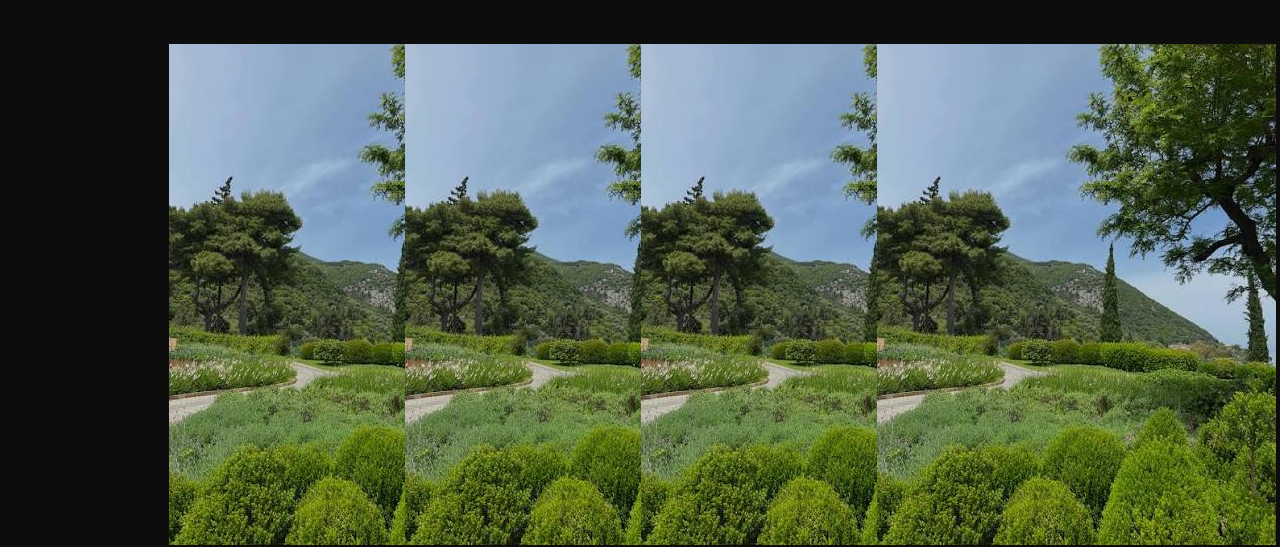
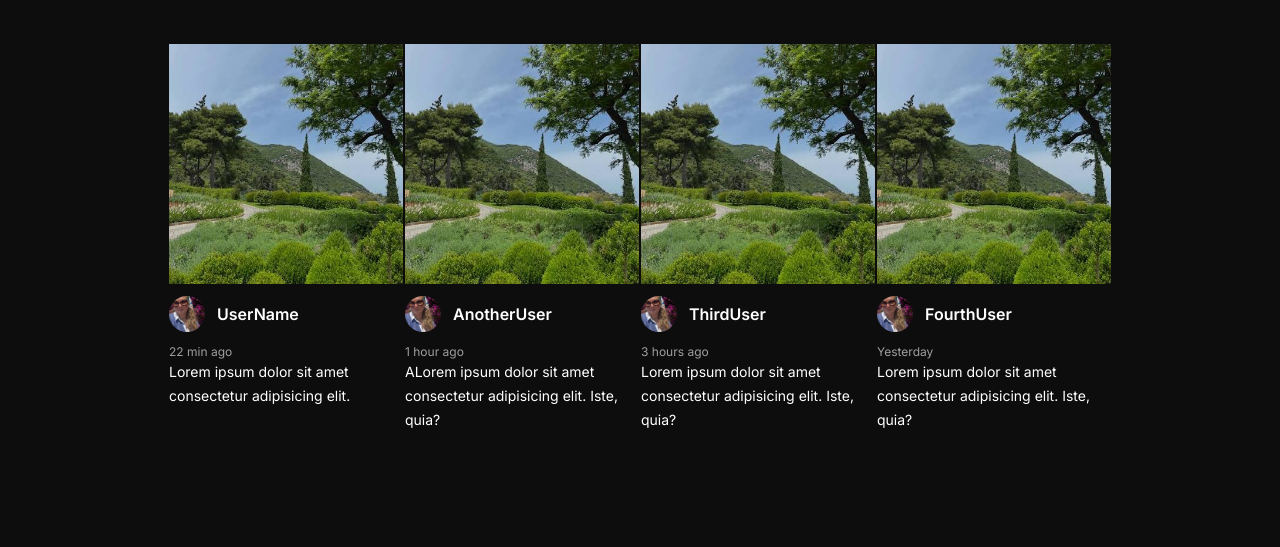
Before and after one commit to alextsapin/inctagram, a Next.js app: page / in a window 1280 px wide. Shown: the part 156-703 px from the top of the page. Built offline with nearby package versions, Linux system fonts and the light colour scheme; no server answers.

Commit message:
Fix lint errors

```diff
--- a/src/pages/main/ui/main.module.scss
+++ b/src/pages/main/ui/main.module.scss
@@ -1,4 +1,3 @@
-
 .main {
     box-sizing: border-box;
     width: 100%;
--- a/src/widgets/UserCard/ui/user-post-card.module.scss
+++ /dev/null
@@ -1,70 +0,0 @@
-$card-width: 234px;
-$post-height: 240px;
-$avatar-size: 36px;
-$accent: rgb(190 27 117);
-
-.link {
-  display: block;
-  max-width: $card-width;
-  margin: 25px 1px;
-  color: inherit;
-  text-decoration: none;
-}
-
-.card {
-  display: flex;
-  flex-direction: column;
-  gap: 12px;
-}
-
-.post-image,
-.author-avatar {
-  object-fit: cover;
-  background-color: $accent;
-}
-
-.post-image {
-  display: block;
-  width: 100%;
-  max-width: $card-width;
-  height: auto;
-  max-height: $post-height;
-  object-fit: cover;
-}
-
-.author {
-  display: flex;
-  align-items: center;
-  gap: 12px;
-}
-
-.author-avatar {
-  flex-shrink: 0;
-  width: $avatar-size;
-  height: $avatar-size;
-  border-radius: 50%;
-}
-
-@mixin text($weight, $size, $line-height) {
-  margin: 0;
-  font-family: Inter, sans-serif;
-  font-weight: $weight;
-  font-style: normal;
-  font-size: $size;
-  line-height: $line-height;
-  letter-spacing: 0;
-}
-
-.post-text {
-  @include text(400, 14px, 24px);
-}
-
-.published-at {
-  @include text(400, 12px, 16px);
-
-  color: rgb(255 255 255 / 60%);
-}
-
-.author-name {
-  @include text(600, 16px, 24px);
-}
--- a/src/widgets/UserCard/ui/UserPostCard.tsx
+++ b/src/widgets/user-post-card/ui/UserPostCard.tsx
@@ -21,18 +21,22 @@ export const UserCard = ({
     return (
         <Link href="/" className={styles.link}>
             <article className={styles.card}>
-                <Image className={styles.postImage} src={postImage} alt="Фото поста" />
+                <Image
+                    className={styles['post-image']}
+                    src={postImage}
+                    alt="Post photo"
+                />
                 <div className={styles.author}>
                     <Image
-                        className={styles.authorAvatar}
+                        className={styles['author-avatar']}
                         src={authorAvatar}
-                        alt={`Аватар ${username}`}
+                        alt={`${username} avatar`}
                     />
-                    <h3 className={styles.authorName}>{username}</h3>
+                    <h3 className={styles['author-name']}>{username}</h3>
                 </div>
                 <div>
-                    <p className={styles.publishedAt}>{publishedAt}</p>
-                    <p className={styles.postText}>{postText}</p>
+                    <p className={styles['published-at']}>{publishedAt}</p>
+                    <p className={styles['post-text']}>{postText}</p>
                 </div>
             </article>
         </Link>
--- /dev/null
+++ b/src/widgets/user-post-card/ui/user-post-card.module.scss
@@ -0,0 +1,69 @@
+$card-width: 234px;
+$post-height: 240px;
+$avatar-size: 36px;
+$accent: rgb(190 27 117);
+
+.link {
+    display: block;
+    max-width: $card-width;
+    margin: 25px 1px;
+    color: inherit;
+    text-decoration: none;
+}
+
+.card {
+    display: flex;
+    flex-direction: column;
+    gap: 12px;
+}
+
+.post-image,
+.author-avatar {
+    object-fit: cover;
+    background-color: $accent;
+}
+
+.post-image {
+    display: block;
+    width: 100%;
+    max-width: $card-width;
+    height: auto;
+    max-height: $post-height;
+}
+
+.author {
+    display: flex;
+    align-items: center;
+    gap: 12px;
+}
+
+.author-avatar {
+    flex-shrink: 0;
+    width: $avatar-size;
+    height: $avatar-size;
+    border-radius: 50%;
+}
+
+@mixin text($weight, $size, $line-height) {
+    margin: 0;
+    font-family: Inter, sans-serif;
+    font-weight: $weight;
+    font-style: normal;
+    font-size: $size;
+    line-height: $line-height;
+    letter-spacing: 0;
+}
+
+.post-text {
+    @include text(400, 14px, 24px);
+}
+
+.published-at {
+    @include text(400, 12px, 16px);
+
+    color: rgb(255 255 255 / 60%);
+}
+
+.author-name {
+    @include text(600, 16px, 24px);
+}
```
Also changed, not shown: src/pages/main/ui/Main.tsx (+4 -3 lines), src/widgets/registered-users/ui/registered-users.module.scss (+2 -6 lines), src/pages/main/assets/nature.jpg (renamed from src/widgets/UserCard/assets/nature.jpg), src/pages/main/assets/tanya.jpg (renamed from src/widgets/UserCard/assets/tanya.jpg), src/widgets/user-post-card/index.ts (renamed from src/widgets/UserCard/index.ts). Lines whose indentation alone changed are shown as unchanged.
